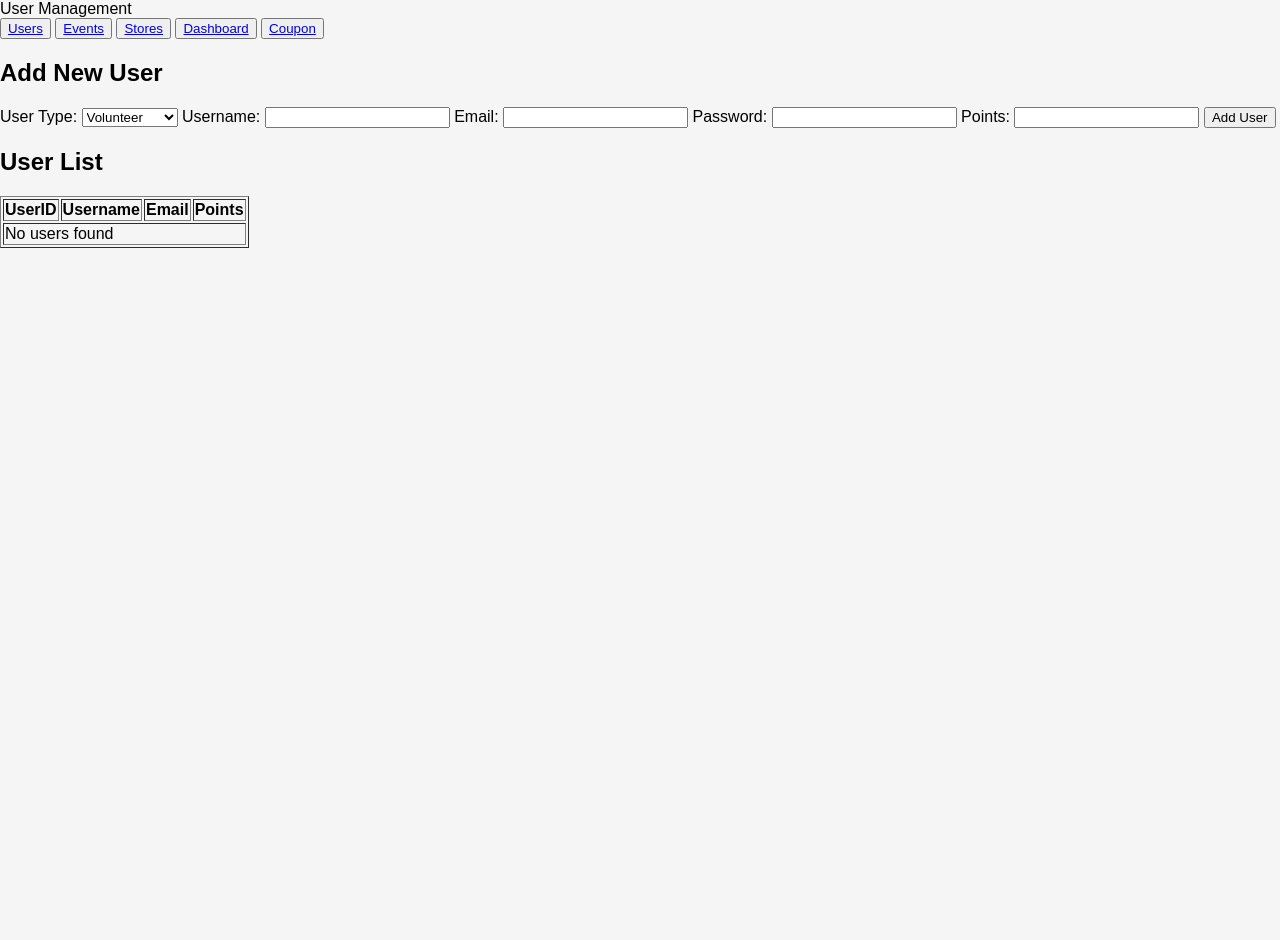
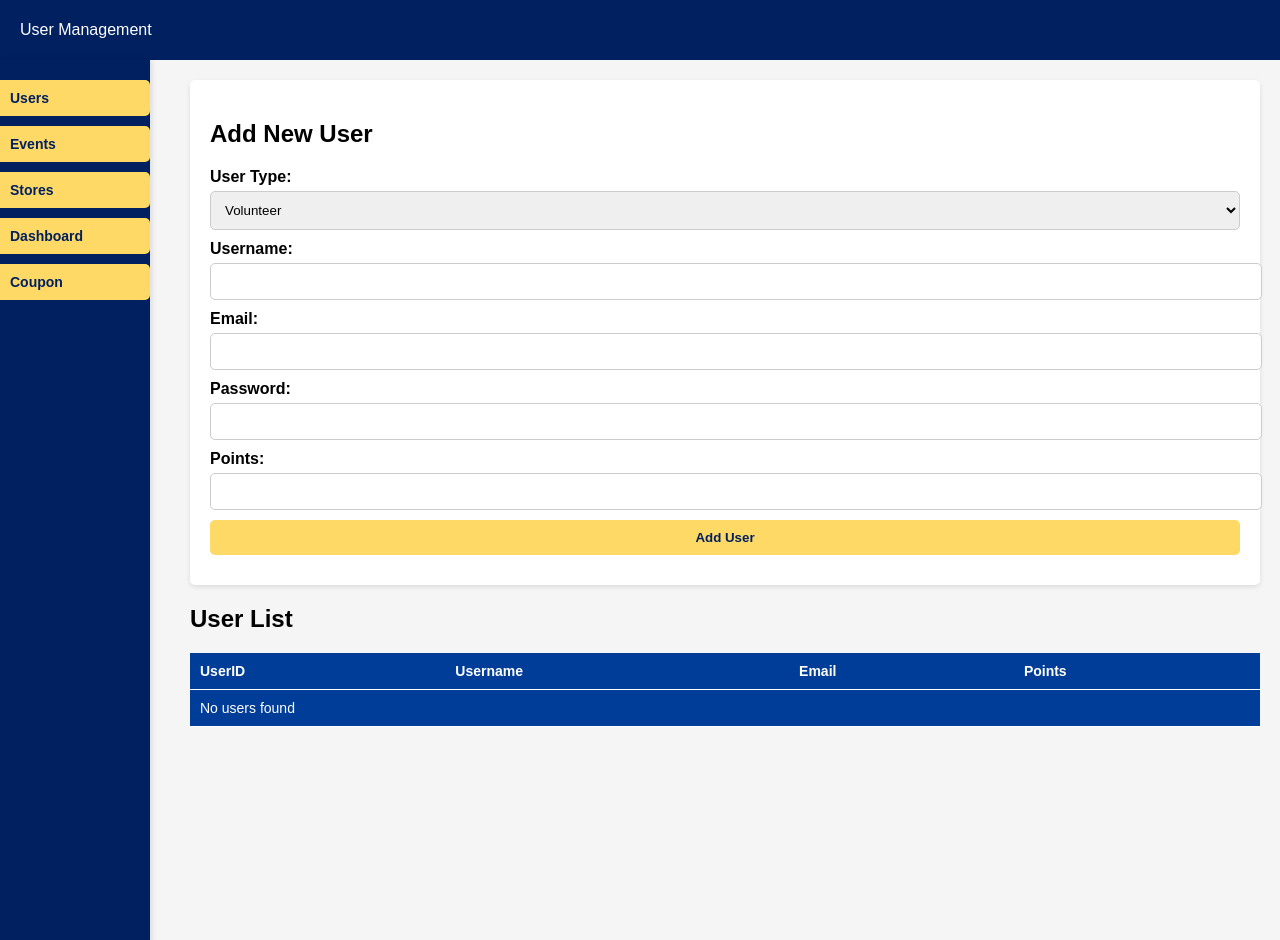
Before and after one commit to tanxinrou/Volunteer-Rewards-App, a PHP site: page /add_user.php in a window 1280 px wide. Run offline with PHP 8.4, Linux system fonts and the light colour scheme; data that the repository does not hold is empty.

Commit message:
trying add user php code, not working

```diff
--- a/add_user.php
+++ b/add_user.php
@@ -49,8 +49,90 @@ $result = $conn->query($sql);
             font-family: Arial, sans-serif;
             background-color: #f5f5f5;
         }
-        .navbar, .sidebar, .content, .table, .form-container {
-            /* Styles reused from the provided HTML files */
+        .navbar {
+            background-color: #002060;
+            height: 60px;
+            display: flex;
+            align-items: center;
+            justify-content: space-between;
+            color: white;
+            padding: 0 20px;
+        }
+        .sidebar {
+            background-color: #002060;
+            width: 150px;
+            height: 100vh;
+            position: fixed;
+            padding-top: 20px;
+            box-shadow: 2px 0 5px rgba(0, 0, 0, 0.1);
+        }
+        .sidebar button {
+            background-color: #ffd966;
+            border: none;
+            padding: 10px;
+            width: 100%;
+            text-align: left;
+            font-size: 14px;
+            font-weight: bold;
+            color: #002060;
+            margin-bottom: 10px;
+            cursor: pointer;
+            border-radius: 0 5px 5px 0;
+        }
+        .sidebar a {
+            text-decoration: none;
+            color: #002060;
+        }
+        .content {
+            margin-left: 170px;
+            padding: 20px;
+        }
+        .form-container {
+            background-color: white;
+            padding: 20px;
+            border-radius: 5px;
+            box-shadow: 0 2px 5px rgba(0, 0, 0, 0.1);
+            margin-bottom: 20px;
+        }
+        .form-container h2 {
+            margin-bottom: 20px;
+        }
+        .form-container label {
+            display: block;
+            margin-bottom: 5px;
+            font-weight: bold;
+        }
+        .form-container input, .form-container select, .form-container button {
+            width: 100%;
+            padding: 10px;
+            margin-bottom: 10px;
+            border: 1px solid #ccc;
+            border-radius: 5px;
+        }
+        .form-container button {
+            background-color: #ffd966;
+            color: #002060;
+            border: none;
+            cursor: pointer;
+            font-weight: bold;
+        }
+        .table {
+            width: 100%;
+            border-collapse: collapse;
+        }
+        .table th, .table td {
+            text-align: left;
+            padding: 10px;
+            font-size: 14px;
+        }
+        .table th {
+            background-color: #003d99;
+            color: white;
+        }
+        .table tr {
+            background-color: #003d99;
+            color: white;
+            border-bottom: 1px solid white;
         }
     </style>
 </head>
@@ -59,11 +141,11 @@ $result = $conn->query($sql);
     <span>User Management</span>
 </div>
 <div class="sidebar">
-    <button><a href="#">Users</a></button>
-    <button><a href="#">Events</a></button>
-    <button><a href="#">Stores</a></button>
-    <button><a href="#">Dashboard</a></button>
-    <button><a href="#">Coupon</a></button>
+    <button><a href="user_list.html">Users</a></button>
+    <button><a href="events_list.html">Events</a></button>
+    <button><a href="stores_list.html">Stores</a></button>
+    <button><a href="adminDash.html">Dashboard</a></button>
+    <button><a href="coupon_list.html">Coupon</a></button>
 </div>
 <div class="content">
     <!-- Form to Add User -->
@@ -90,7 +172,7 @@ $result = $conn->query($sql);
 
     <!-- Display User List -->
     <h2>User List</h2>
-    <table border="1" class="table">
+    <table class="table">
         <thead>
         <tr>
             <th>UserID</th>
```
